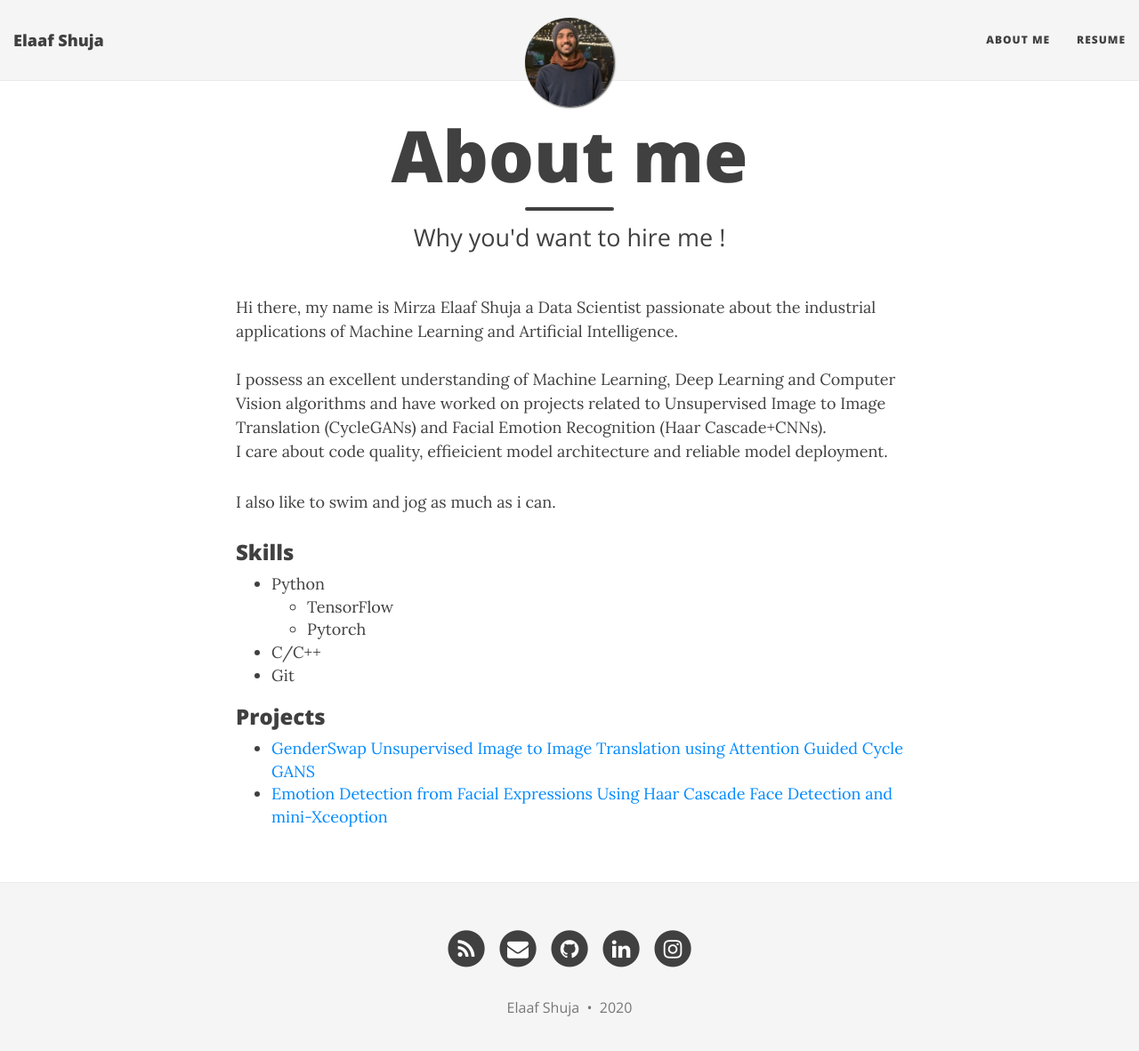
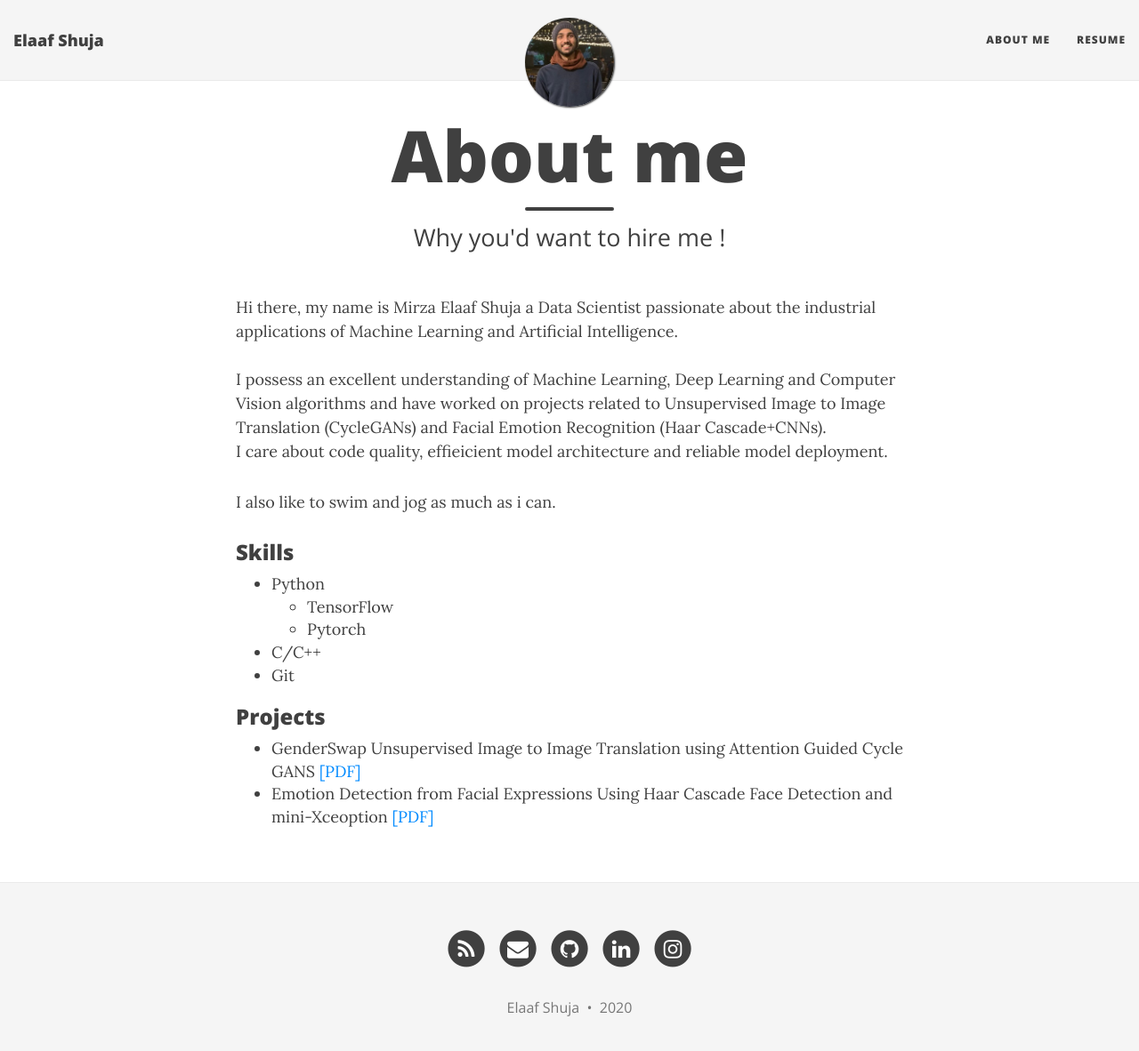
Before and after one commit to elaaf/elaaf.github.io, a Jekyll site: the page built from aboutme.md, in a window 1280 px wide and 1195 px high. Shown: the top 1182 px of the window at 89% size. Built offline with Jekyll 4.4.1, drawn with Linux system fonts in a browser that asks for light colours; nearby versions of some CDN libraries.

Commit message:
Updated AboutMe

```diff
--- a/aboutme.md
+++ b/aboutme.md
@@ -27,6 +27,11 @@ I care about code quality, effieicient model architecture and reliable model dep
 ### Projects
 
 <ul>
-	<li><a href="https://elaaf.github.io/archives/GenderSwap_CycleGANs.pdf">GenderSwap Unsupervised Image to Image Translation using Attention Guided Cycle GANS</a></li>
-	<li><a href="https://elaaf.github.io/archives/FaceEmotion_mini-Xception.pdf">Emotion Detection from Facial Expressions Using Haar Cascade Face Detection and mini-Xceoption</a></li>
+	<li>
+		GenderSwap Unsupervised Image to Image Translation using Attention Guided Cycle GANS
+		<a href="https://elaaf.github.io/archives/GenderSwap_CycleGANs.pdf">[PDF]</a>
+	</li>
+	<li>
+		Emotion Detection from Facial Expressions Using Haar Cascade Face Detection and mini-Xceoption
+		<a href="https://elaaf.github.io/archives/FaceEmotion_mini-Xception.pdf">[PDF]</a></li>
 </ul>
```
